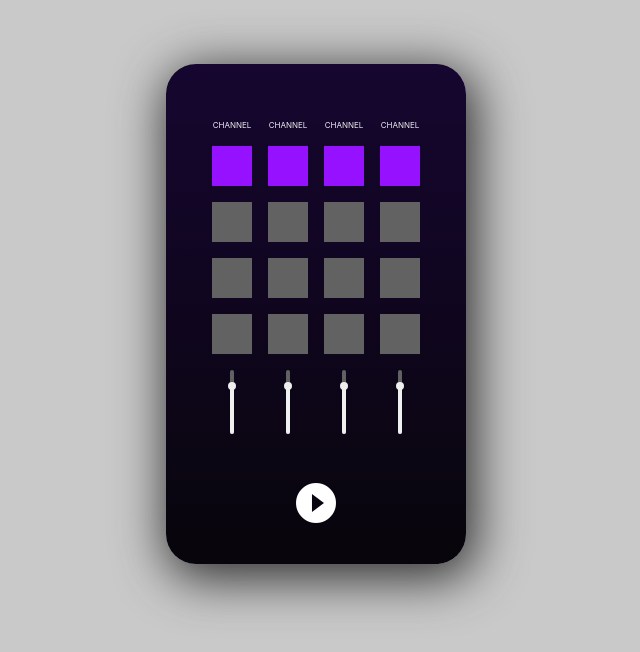
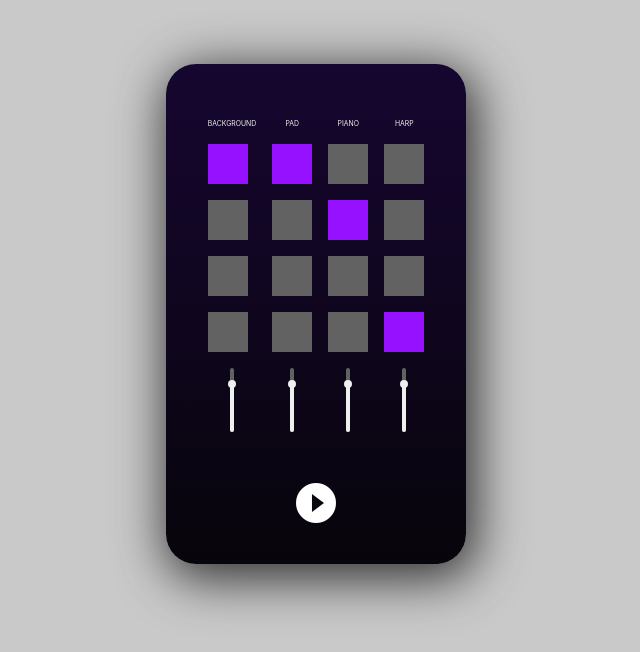
Before and after one commit to danielpetho/pocket-ambient, a React (Create React App) app: page / in a window 1280 px wide. Shown: the top 652 px of the page, without its empty margins (324-964 px from the left). Built offline with nearby package versions, Linux system fonts and the light colour scheme.

Commit message:
ui, toggle buttons done

```diff
--- a/src/App.js
+++ b/src/App.js
@@ -1,9 +1,12 @@
-import React from 'react';
-import Panel from './components/Panel';
+import React from "react";
+import Panel from "./components/Panel";
+import AudioContextProvider from "./contexts/AudioContext";
 
 function App() {
   return (
-    <Panel></Panel>
+    <AudioContextProvider>
+      <Panel />
+    </AudioContextProvider>
   );
 }
 
--- a/src/components/Channel.js
+++ b/src/components/Channel.js
@@ -1,11 +1,12 @@
-import React from 'react'
-import styled, {css} from 'styled-components';
-import MySlider from './Slider'
+import React, { useContext } from "react";
+import styled, { css } from "styled-components";
+import MySlider from "./Slider";
+import { AudioContext } from "../contexts/AudioContext";
 
 const Wrapper = styled.div`
   height: 100%;
   margin: 1rem 0.5rem 1rem 0.5rem;
-`
+`;
 
 const Button = styled.div`
   width: 2.5rem;
@@ -15,40 +16,60 @@ const Button = styled.div`
   cursor: pointer;
 
   &:hover {
-        background-color: #828282
+    background-color: #828282;
   }
 
   ${({ active }) =>
     active &&
     css`
-      background-color: #9611FF;
+      background-color: #9611ff;
 
       &:hover {
-        background-color: #9611FF;
+        background-color: #9611ff;
       }
     `}
-`
+`;
 
 const ChannelName = styled.p`
   color: #efefef;
-    font-size: 0.5rem;
+  font-size: 0.43rem;
   display: flex;
   justify-content: center;
   flex-direction: row;
   text-transform: uppercase;
-`
+`;
 
-const Channel = () => {
+const Channel = (props) => {
+  const {channel_1, channel_2, channel_3, channel_4, toggleActiveBtn, onSliderChange} = useContext(AudioContext);
+  let channelState;
+  switch (props.index) {
+    case 1:
+      channelState = channel_1;
+      break;
+    case 2:
+      channelState = channel_2;
+      break;
+    case 3:
+      channelState = channel_3;
+      break;
+    case 4:
+      channelState = channel_4;
+      break;
+    default:
+      channelState = channel_1;
+      break;
+  }
+
   return (
     <Wrapper>
-            <ChannelName>channel</ChannelName>
-            <Button active/>
-            <Button/>
-            <Button/>
-            <Button/>
-            <MySlider/>
+      <ChannelName>{channelState.channelName}</ChannelName>
+      {channelState.activeBtnIndex === 1 ? <Button active/> : <Button onClick={() => toggleActiveBtn(props.index, 1)}/>}
+      {channelState.activeBtnIndex === 2 ? <Button active/> : <Button onClick={() => toggleActiveBtn(props.index, 2)}/>}
+      {channelState.activeBtnIndex === 3 ? <Button active/> : <Button onClick={() => toggleActiveBtn(props.index, 3)}/>}
+      {channelState.activeBtnIndex === 4 ? <Button active/> : <Button onClick={() => toggleActiveBtn(props.index, 4)}/>}
+      <MySlider />
     </Wrapper>
-    )
-}
+  );
+};
 
-export default Channel
+export default Channel;
--- a/src/components/Panel.js
+++ b/src/components/Panel.js
@@ -1,11 +1,12 @@
-import React from 'react';
+import React, {useContext} from 'react';
 import styled from 'styled-components';
 import Channel from './Channel'
+import { AudioContext } from "../contexts/AudioContext";
+
 
 const Wrapper = styled.div`
     margin: 5% calc((100% - 300px) / 2) 5% calc((100% - 300px) / 2);
     display: flex;
-    /*justify-content: center;*/
     flex-direction: column;
     width: 300px;
     height: 500px;
@@ -21,10 +22,9 @@ const InnerPanel = styled.div`
     display: flex;
     justify-content: center;
     flex-direction: row;
-    /*background-color: green;*/
 `
 
-const PlayPanel = styled.div`
+const ControlPanel = styled.div`
     margin: 0 3rem 1rem 3rem;
     height: 20%;
     display: flex;
@@ -35,21 +35,25 @@ const PlayPanel = styled.div`
     & i {
         cursor: pointer;
     }
-    /*background-color: blue;*/
 `
 
 const Panel = () => {
+    const {isPlaying, togglePlay} = useContext(AudioContext);
     return (
         <Wrapper>
             <InnerPanel>
-                <Channel/>
-                <Channel/>
-                <Channel/>
-                <Channel/>
+                <Channel index={1}/>
+                <Channel index={2}/>
+                <Channel index={3}/>
+                <Channel index={4}/>
             </InnerPanel>
-            <PlayPanel>
-                <i class='material-icons md-light md-48'>play_circle_filled</i>
-            </PlayPanel>
+            {isPlaying ?
+            <ControlPanel>
+                <i className='material-icons md-light md-48' onClick={togglePlay}>pause_circle_filled</i>
+            </ControlPanel> :
+            <ControlPanel>
+                <i className='material-icons md-light md-48' onClick={togglePlay}>play_circle_filled</i>
+            </ControlPanel>}
         </Wrapper>
     )
 };
--- a/src/components/Slider.js
+++ b/src/components/Slider.js
@@ -6,20 +6,20 @@ import 'rc-slider/assets/index.css';
 const SliderWrapper = styled.div`
   margin-top: 1rem;
   height: 4rem;
-  /*background-color: red;*/
   display: flex;
   justify-content: center;
   flex-direction: row;
   align-items: center;
 `;
 
-const MySlider = () => {
+const MySlider = (props) => {
   return (
     <SliderWrapper>
         <Slider vertical defaultValue={75}
             railStyle={{backgroundColor: '#626262'}}
             handleStyle={{borderColor: '#efefef', backgroundColor: '#efefef', width: 8, height: 8, marginLeft: -2.2}}
-            trackStyle={{borderColor: '#efefef', backgroundColor: '#efefef'}} />
+            trackStyle={{borderColor: '#efefef', backgroundColor: '#efefef'}}
+            onChange={props.onSliderChange} />
     </SliderWrapper>
   );
 };
--- /dev/null
+++ b/src/contexts/AudioContext.js
@@ -0,0 +1,95 @@
+import React, { createContext, Component } from "react";
+
+export const AudioContext = createContext();
+
+class AudioContextProvider extends Component {
+  state = {
+    channel_1: {
+      activeBtnIndex: 1,
+      channelName: "BACKGROUND",
+      volume: 75,
+    },
+    channel_2: {
+      activeBtnIndex: 1,
+      channelName: "PAD",
+      volume: 75,
+    },
+    channel_3: {
+      activeBtnIndex: 2,
+      channelName: "PIANO",
+      volume: 75,
+    },
+    channel_4: {
+      activeBtnIndex: 4,
+      channelName: "HARP",
+      volume: 75,
+    },
+    isPlaying: false,
+  };
+
+  togglePlay = () => {
+    this.setState({
+      isPlaying: !this.state.isPlaying,
+    });
+  };
+
+  onSliderChange = (channelId, value) => {
+    console.log(channelId, value);
+    let channelState;
+    switch (channelId) {
+      case 1:
+        channelState = this.state.channel_1;
+        break
+      case 2:
+        channelState = this.state.channel_2;
+        break;
+      case 3:
+        channelState = this.state.channel_3;
+        break;
+      case 4:
+        channelState = this.state.channel_4;
+        break;
+      default:
+        channelState = this.state.channel_1;
+        break;
+    }
+
+    channelState.volume = value;
+    this.setState({ channelState });
+  };
+
+  toggleActiveBtn = (channelId, btnId) => {
+    console.log(channelId, btnId);
+    let channelState;
+    switch (channelId) {
+      case 1:
+        channelState = this.state.channel_1;
+        break
+      case 2:
+        channelState = this.state.channel_2;
+        break;
+      case 3:
+        channelState = this.state.channel_3;
+        break;
+      case 4:
+        channelState = this.state.channel_4;
+        break;
+      default:
+        channelState = this.state.channel_1;
+        break;
+    }
+
+    channelState.activeBtnIndex = btnId;
+    this.setState({ channelState });
+  };
+
+  render() {
+    return (
+      <AudioContext.Provider value={{ ...this.state, togglePlay: this.togglePlay, toggleActiveBtn: this.toggleActiveBtn }}>
+        {this.props.children}
+      </AudioContext.Provider>
+    );
+  }
+}
+
+export default AudioContextProvider;
```
Lines whose indentation alone changed are shown as unchanged.
